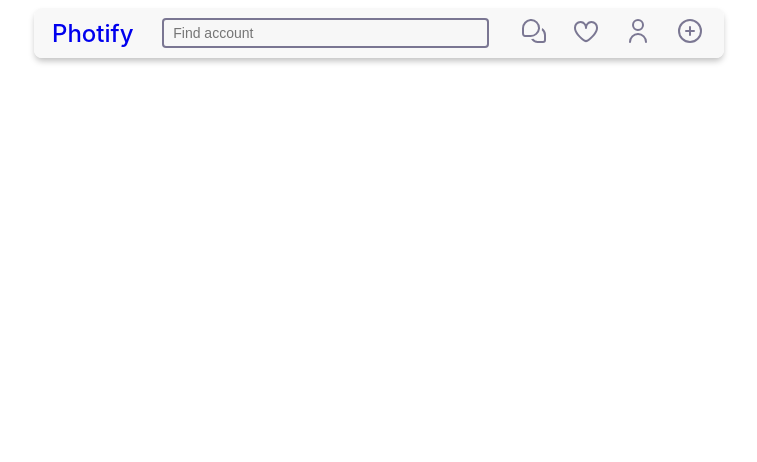
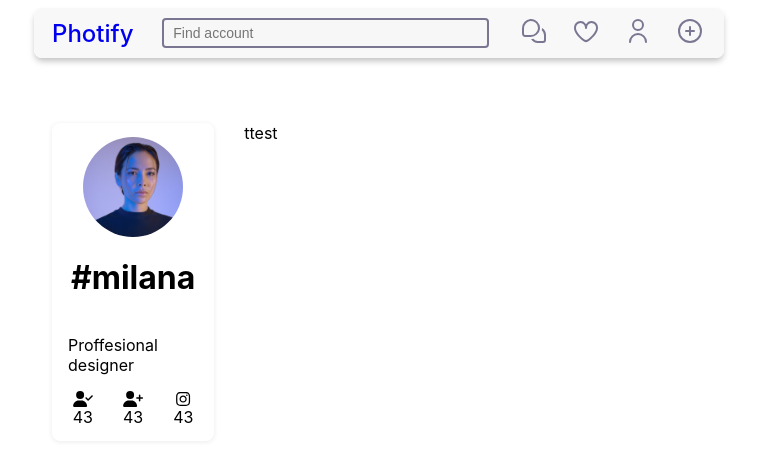
Before and after one commit to AlekseiKromski/photify, a React (Create React App) app: page /profile in a window 1280 px wide. Before the commit this address had no page. Shown: the top 462 px of the page, without its empty margins (261-1018 px from the left). Built offline with nearby package versions, Linux system fonts and the light colour scheme.

Commit message:
create main profile block

```diff
--- a/package.json
+++ b/package.json
@@ -4,6 +4,7 @@
   "private": true,
   "dependencies": {
     "@fortawesome/fontawesome-svg-core": "^6.1.1",
+    "@fortawesome/free-brands-svg-icons": "^6.1.1",
     "@fortawesome/free-solid-svg-icons": "^6.1.1",
     "@fortawesome/react-fontawesome": "^0.1.18",
     "@reduxjs/toolkit": "^1.8.1",
--- a/src/App.js
+++ b/src/App.js
@@ -5,6 +5,7 @@ import MainLayout from './hoc/layout/MainLayout';
 import Main from './containers/main/main';
 import Chat from './containers/chat/Chat'
 import CreatePost from "./containers/createPost/createPost";
+import Profile from './containers/profile/Profile'
 //containers (pages)
 
 class App extends Component{
@@ -15,6 +16,7 @@ class App extends Component{
             <Route path={'/'} element={<Main/>}></Route>
             <Route path={'/chat'} element={<Chat/>}></Route>
             <Route path={'/create-post'} element={<CreatePost/>}></Route>
+            <Route path={'/profile'} element={<Profile/>}></Route>
         </Routes>
       </MainLayout>
     )
--- a/src/components/navigaion/navigation.js
+++ b/src/components/navigaion/navigation.js
@@ -30,7 +30,9 @@ class Navigation extends Component{
                     </div>
                     <div className={Classes.iconBlock}>
                         {/*<div className={Classes.notification}></div>*/}
-                        <svg className={Classes.icon} xmlns="http://www.w3.org/2000/svg" id="Outline" viewBox="0 0 24 24" width="512" height="512"><path d="M12,12A6,6,0,1,0,6,6,6.006,6.006,0,0,0,12,12ZM12,2A4,4,0,1,1,8,6,4,4,0,0,1,12,2Z"/><path d="M12,14a9.01,9.01,0,0,0-9,9,1,1,0,0,0,2,0,7,7,0,0,1,14,0,1,1,0,0,0,2,0A9.01,9.01,0,0,0,12,14Z"/></svg>
+                        <Link to={'/profile'}>
+                            <svg className={Classes.icon} xmlns="http://www.w3.org/2000/svg" id="Outline" viewBox="0 0 24 24" width="512" height="512"><path d="M12,12A6,6,0,1,0,6,6,6.006,6.006,0,0,0,12,12ZM12,2A4,4,0,1,1,8,6,4,4,0,0,1,12,2Z"/><path d="M12,14a9.01,9.01,0,0,0-9,9,1,1,0,0,0,2,0,7,7,0,0,1,14,0,1,1,0,0,0,2,0A9.01,9.01,0,0,0,12,14Z"/></svg>
+                        </Link>
                     </div>
                     <div className={Classes.iconBlock}>
                         {/*<div className={Classes.notification}></div>*/}
--- /dev/null
+++ b/src/components/profile/mainProfile/mainProfile.js
@@ -0,0 +1,32 @@
+import React, {Component} from 'react';
+import Classes from './mainProfile.module.css'
+import {FontAwesomeIcon} from "@fortawesome/react-fontawesome";
+import {faUserCheck, faUserPlus} from '@fortawesome/free-solid-svg-icons'
+import {faInstagram} from '@fortawesome/free-brands-svg-icons'
+class MainProfile extends Component {
+    render() {
+        return (
+            <div className={Classes.profile}>
+                <div className={Classes.profileImage} style={{background: "url('/img/profiles/aiony-haust-3TLl_97HNJo-unsplash.jpg')"}}></div>
+                <h1>#milana</h1>
+                <p>Proffesional designer</p>
+                <div className={Classes.stat}>
+                    <div className={Classes.statBlock}>
+                        <FontAwesomeIcon icon={faUserCheck}></FontAwesomeIcon>
+                        <span>43</span>
+                    </div>
+                    <div className={Classes.statBlock}>
+                        <FontAwesomeIcon icon={faUserPlus}></FontAwesomeIcon>
+                        <span>43</span>
+                    </div>
+                    <div className={Classes.statBlock}>
+                        <FontAwesomeIcon icon={faInstagram}></FontAwesomeIcon>
+                        <span>43</span>
+                    </div>
+                </div>
+            </div>
+        );
+    }
+}
+
+export default MainProfile;
--- /dev/null
+++ b/src/components/profile/mainProfile/mainProfile.module.css
@@ -0,0 +1,26 @@
+.profile{
+    background: #FFFFFF;
+    box-shadow: 0px 1px 4px 1px rgba(0, 0, 0, 0.06);
+    border-radius: 8px;
+    flex: 22%;
+    padding: 14px 16px;
+    display: flex;
+    justify-content: center;
+    flex-direction: column;
+    align-items: center;
+}
+.profileImage{
+    width: 100px;
+    height: 100px;
+    border-radius: 50%;
+    background-size: cover!important;
+    background-position: 50% 50%!important;
+}
+.stat{
+    display: flex;
+    gap: 30px;
+}
+.statBlock{
+    display: flex;
+    flex-direction: column;
+}
--- /dev/null
+++ b/src/components/profile/posts/Posts.js
@@ -0,0 +1,13 @@
+import React, {Component} from 'react';
+import Classes from './Posts.module.css'
+class Posts extends Component {
+    render() {
+        return (
+            <div className={Classes.posts}>
+                ttest
+            </div>
+        );
+    }
+}
+
+export default Posts;
--- /dev/null
+++ b/src/components/profile/posts/Posts.module.css
@@ -0,0 +1,3 @@
+.posts{
+    flex: 78%;
+}
--- /dev/null
+++ b/src/containers/profile/Profile.js
@@ -0,0 +1,16 @@
+import React, {Component} from 'react';
+import Classes from './Profile.module.css'
+import MainProfile from '../../components/profile/mainProfile/mainProfile'
+import Posts from '../../components/profile/posts/Posts'
+class Profile extends Component {
+    render() {
+        return (
+            <div className={'row ' + Classes.profile}>
+                <MainProfile/>
+                <Posts/>
+            </div>
+        );
+    }
+}
+
+export default Profile;
--- /dev/null
+++ b/src/containers/profile/Profile.module.css
@@ -0,0 +1,4 @@
+.profile{
+    margin-top: 65px;
+    gap: 30px;
+}
```
Also changed, not shown: 1 other file (tests, documents, lock files or other folders).
